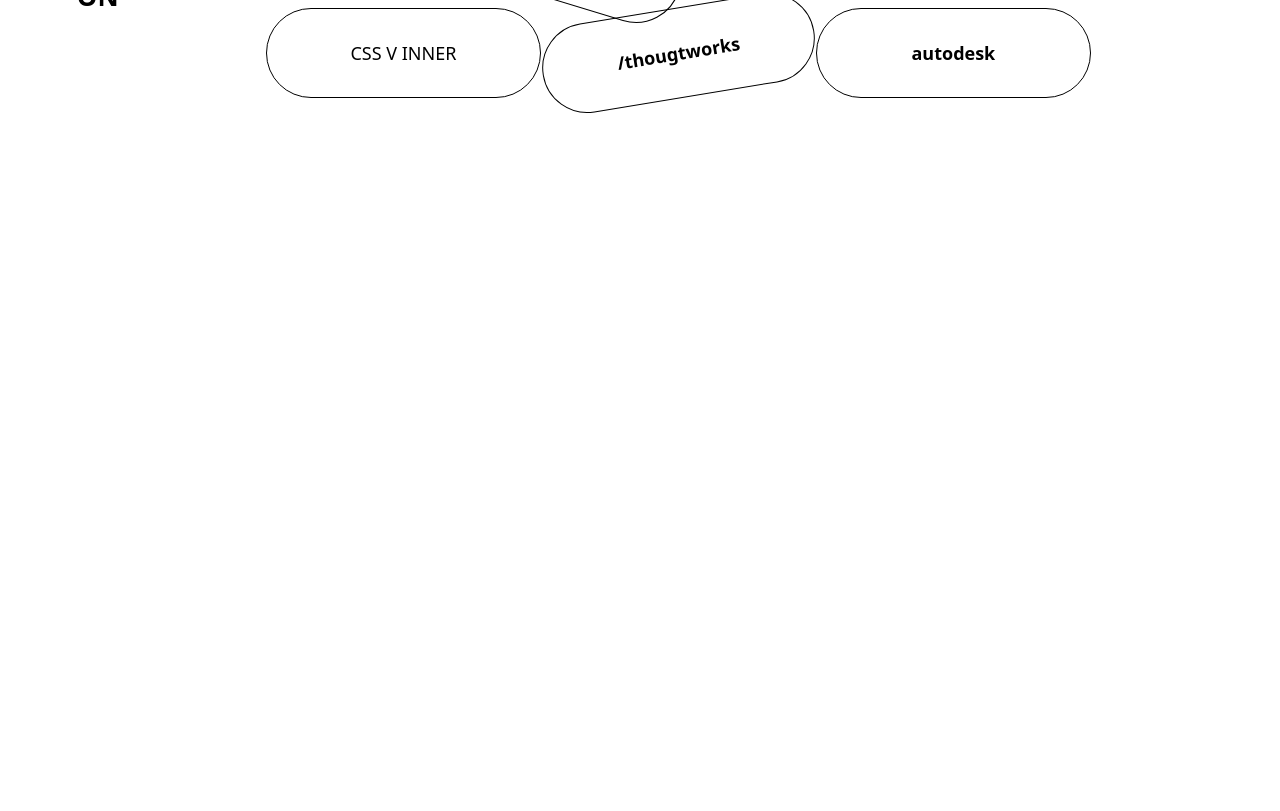
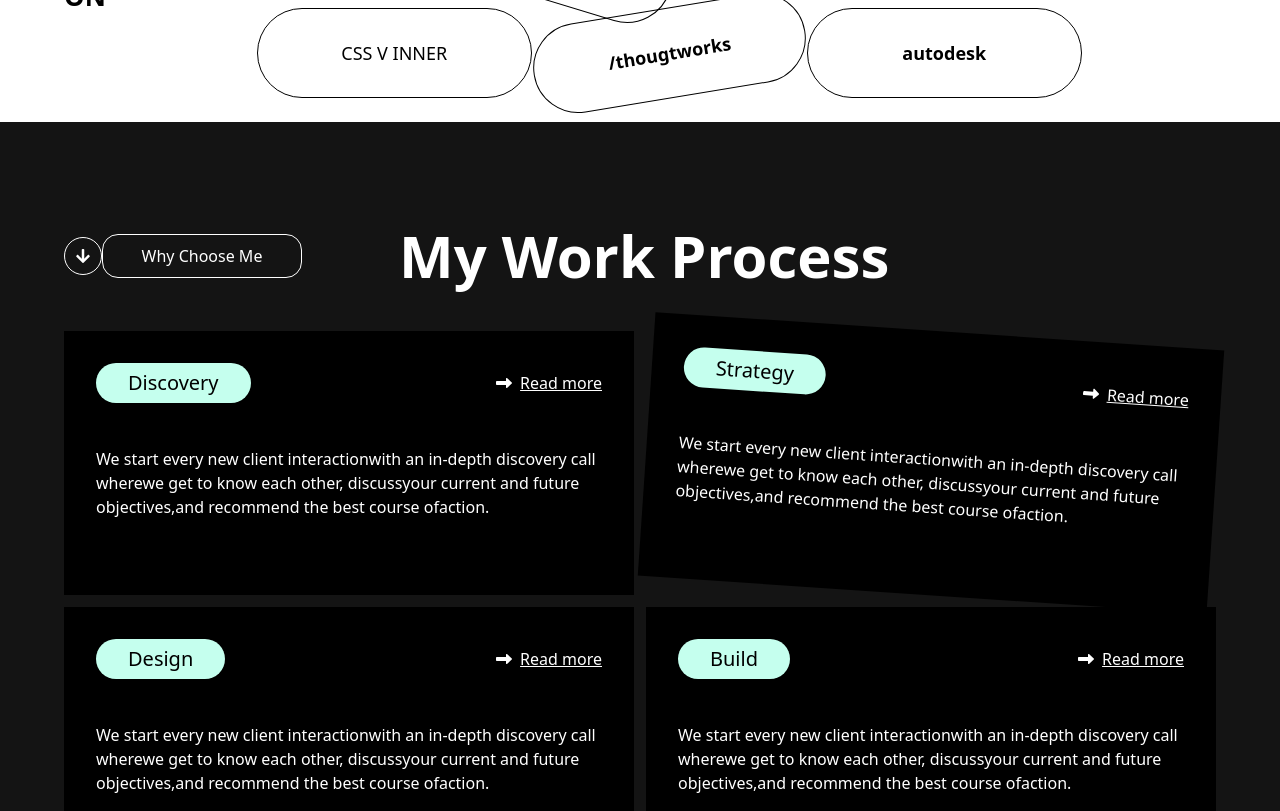
Before and after one commit to Md-Shorif-200/Raintor-Task-1, a React (Vite) app: page / in a window 1280 px wide. Shown: the part 2600-3411 px from the top of the page. Before the commit the page ends 2720 px from the top, so only its background shows below. Built offline with nearby package versions, Linux system fonts and the light colour scheme.

Commit message:
creat & implement work section

```diff
--- a/src/Pages/HomePage/About.jsx
+++ b/src/Pages/HomePage/About.jsx
@@ -7,7 +7,7 @@
 
 const About = () => {
     return (
-        <div className=' w-[88%] mx-auto  pt-[208px]  ' style={{backgroundImage : `url(${aboutImg})`,backgroundPosition: 'center', backgroundSize: 'cover', backgroundRepeat : 'no-repeat'}}>
+        <div className=' px-[5%] mx-auto  pt-[208px]  ' style={{backgroundImage : `url(${aboutImg})`,backgroundPosition: 'center', backgroundSize: 'cover', backgroundRepeat : 'no-repeat'}}>
 
                   <div className='flex justify-end items-center'>
                                                  <div className= {` w-[38px] h-[38px] flex justify-center items-center  text-black border border-black rounded-full`}>
--- a/src/Pages/HomePage/Home.jsx
+++ b/src/Pages/HomePage/Home.jsx
@@ -2,6 +2,7 @@
 import Banner from './Banner';
 import Skill from './Skill';
 import About from './About';
+import Work from './Work';
 
 const Home = () => {
     return (
@@ -9,6 +10,7 @@
               <Banner></Banner>
                 <Skill></Skill>
                 <About></About>
+                <Work></Work>
         </div>
     );
 };
--- a/src/Pages/HomePage/Skill.jsx
+++ b/src/Pages/HomePage/Skill.jsx
@@ -7,7 +7,7 @@
 
 const Skill = () => {
   return (
-    <div className="w-full bg-black dark:bg-[#0a0a0a]  px-[50px] py-[90px] rounded-3xl z-0">
+    <div className="w-full bg-black dark:bg-[#0a0a0a]  px-[5%] py-[90px] rounded-3xl z-0">
       {/* call reuable button */}
       <Secondary_btn></Secondary_btn>
       {/* skill heading */}
--- /dev/null
+++ b/src/Pages/HomePage/Work.jsx
@@ -0,0 +1,80 @@
+import React from 'react';
+import Secondary_btn from '../../Components/Secondary_btn';
+import { FaRightLong } from 'react-icons/fa6';
+
+const Work = () => {
+    return (
+        <div className='bg-[#141414] dark:bg-black px-[5%] py-[90px] mt-6'>
+
+             {/* work section heading */}
+                <div className="work_heading flex items-center gap-x-[97px] mb-8">
+                      <Secondary_btn></Secondary_btn>
+                       <h1 className="text-[58px] font-bold capitalize text-white">
+            My work process
+          </h1>
+                </div>
+
+                {/* word cards */}
+
+                <div className="work_cards grid grid-cols-1 md:grid-cols-2 gap-3">
+                    {/* card */}
+                      <div className="card bg-black text-white p-8">
+                            <div className="card_link flex  justify-between">
+                                        <div className="button bg-[#C5FFEE] text-[20px] text-black py-[5px] px-8 rounded-[30px] capitalize">discovery</div>
+
+                                         <div className='flex items-center gap-x-2 '>  <FaRightLong></FaRightLong> <span className='underline'>Read more</span> </div>
+                            </div>
+
+                            <div className="card_desc py-11">
+                                 <p>We start every new client interactionwith an in-depth discovery call wherewe get to know each other, discussyour current and future objectives,and recommend the best course ofaction.</p>
+                            </div>
+                      </div>
+
+                            {/* card */}
+                      <div className="card bg-black text-white p-8 transform rotate-[3.85deg]">
+                            <div className="card_link flex  justify-between">
+                                        <div className="button bg-[#C5FFEE] text-[20px] text-black py-[5px] px-8 rounded-[30px] capitalize">strategy</div>
+
+                                         <div className='flex items-center gap-x-2 '>  <FaRightLong></FaRightLong> <span className='underline'>Read more</span> </div>
+                            </div>
+
+                            <div className="card_desc py-11">
+                                 <p>We start every new client interactionwith an in-depth discovery call wherewe get to know each other, discussyour current and future objectives,and recommend the best course ofaction.</p>
+                            </div>
+                      </div>
+
+                            {/* card */}
+                      <div className="card bg-black text-white p-8">
+                            <div className="card_link flex  justify-between">
+                                        <div className="button bg-[#C5FFEE] text-[20px] text-black py-[5px] px-8 rounded-[30px] capitalize">design</div>
+
+                                         <div className='flex items-center gap-x-2 '>  <FaRightLong></FaRightLong> <span className='underline'>Read more</span> </div>
+                            </div>
+
+                            <div className="card_desc py-11">
+                                 <p>We start every new client interactionwith an in-depth discovery call wherewe get to know each other, discussyour current and future objectives,and recommend the best course ofaction.</p>
+                            </div>
+                      </div>
+
+
+                            {/* card */}
+                      <div className="card bg-black text-white p-8">
+                            <div className="card_link flex  justify-between">
+                                        <div className="button bg-[#C5FFEE] text-[20px] text-black py-[5px] px-8 rounded-[30px] capitalize">build</div>
+
+                                         <div className='flex items-center gap-x-2 '>  <FaRightLong></FaRightLong> <span className='underline'>Read more</span> </div>
+                            </div>
+
+                            <div className="card_desc py-11">
+                                 <p>We start every new client interactionwith an in-depth discovery call wherewe get to know each other, discussyour current and future objectives,and recommend the best course ofaction.</p>
+                            </div>
+                      </div>
+
+
+                </div>
+
+        </div>
+    );
+};
+
+export default Work;
--- a/src/index.css
+++ b/src/index.css
@@ -31,3 +31,11 @@
 .btn_group button:hover {
       @apply bg-black text-white transition-all
 }
+
+.work_cards .card {
+     @apply hover:bg-[#C5FF41] hover:text-black transition-all
+}
+
+.work_cards .card:hover .button{
+     @apply bg-black text-white transition-all
+}
```
